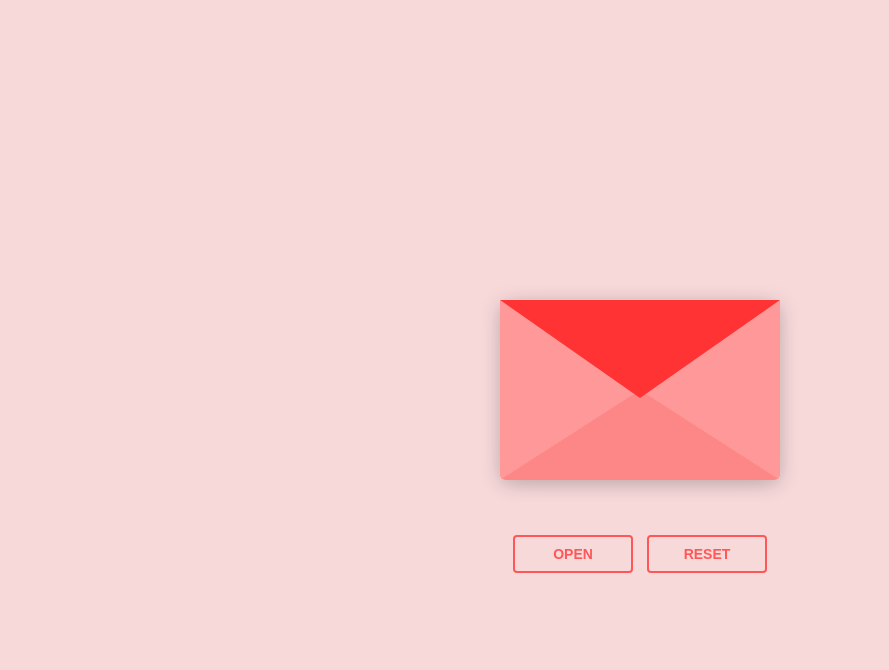
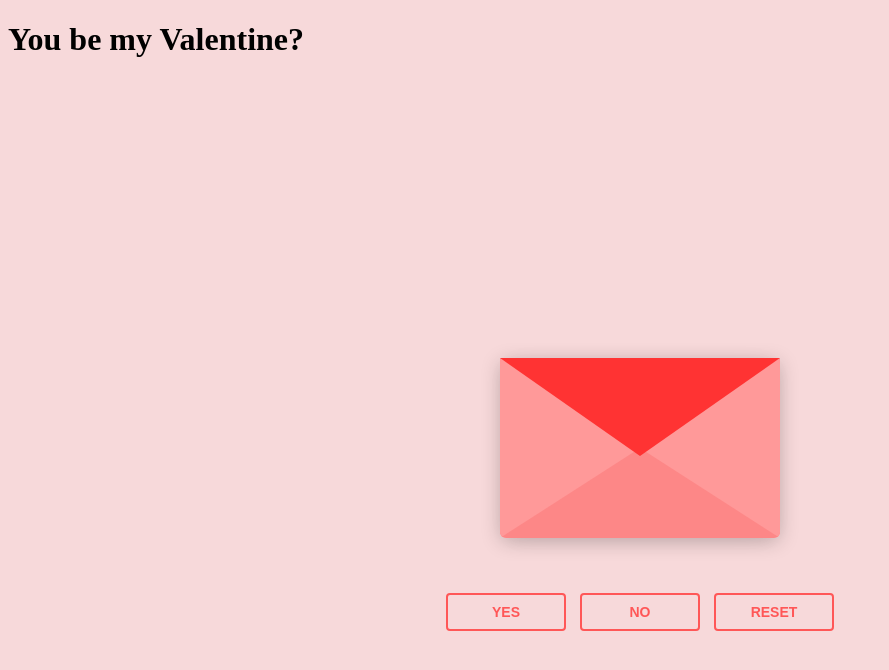
Before and after one commit to liltekashik/fml, a plain HTML site: page index.html in a window 1280 px wide. Shown: the whole page, without its empty margins (0-889 px from the left). Drawn offline with nearby package versions, Linux system fonts and the light colour scheme.

Commit message:
Update index.html

```diff
--- a/index.html
+++ b/index.html
@@ -2,11 +2,14 @@
 <html lang="en" >
 <head>
   <meta charset="UTF-8">
-  <title>heart letter by alexx_deev</title>
+  <title>Heart Letter by Liltekashik</title>
   <link rel="stylesheet" href="./style.css">
   <meta name="viewport" content="width=device-width, initial-scale=1.0">
 </head>
 <body>
+
+<h1>You be my Valentine?</h1>
+
 <div class="envlope-wrapper">
     <div id="envelope" class="close">
         <div class="front flap"></div>
@@ -25,7 +28,8 @@
     </div>
 </div>
 <div class="reset">
-    <button id="open">Open</button>
+    <button id="open">Yes</button>
+    <button id="no">No</button>
     <button id="reset">Reset</button>
 </div>
 
```
